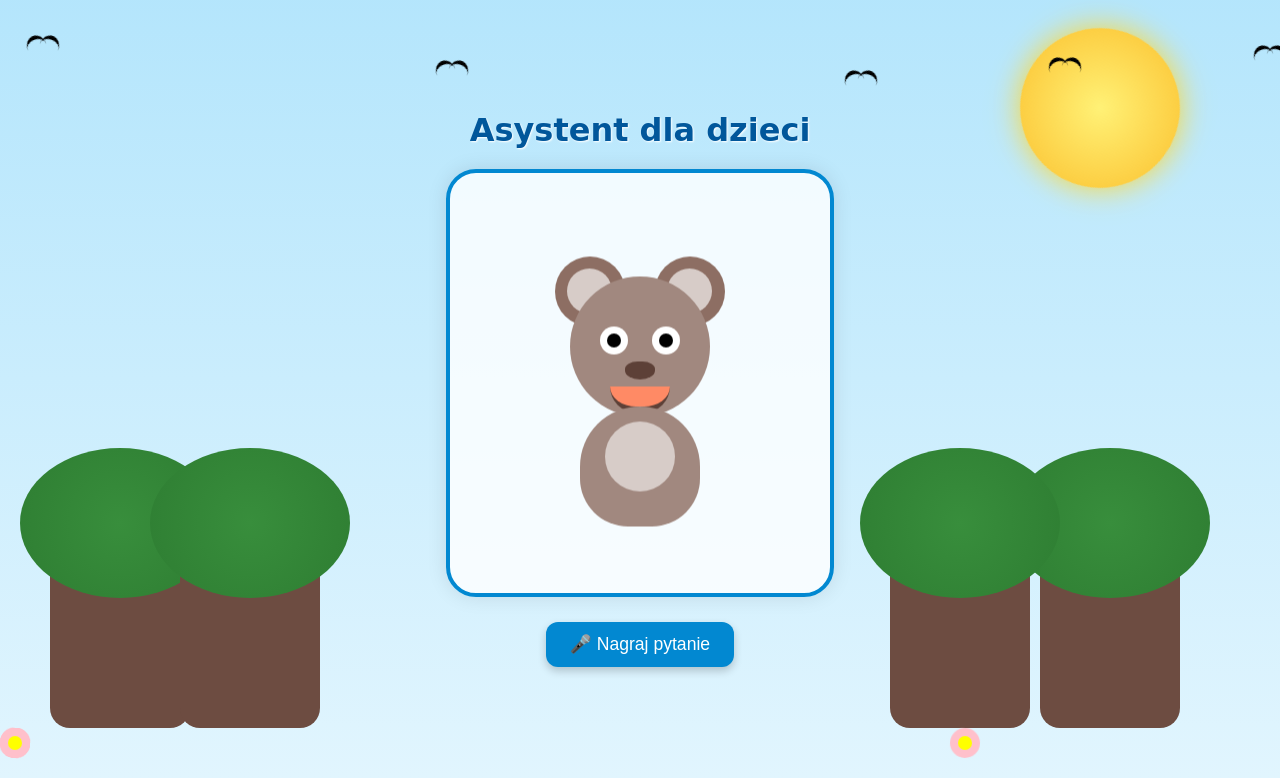
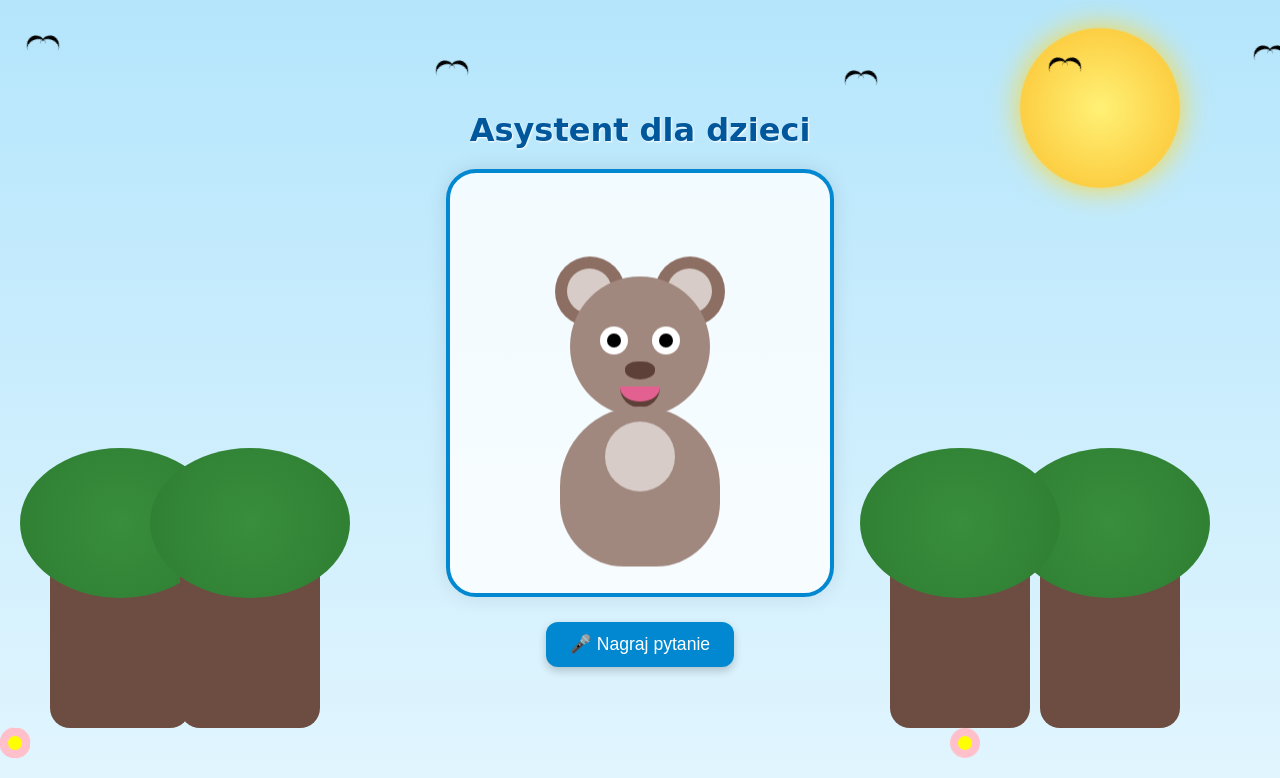
Before and after one commit to NBochenek21/Online-chat-for-kids, a Flask app: page / in a window 1280 px wide. Shown: the part 22-800 px from the top of the page. Run offline with Flask 3, Linux system fonts and the light colour scheme.

Commit message:
index.html

```diff
--- a/app/templates/index.html
+++ b/app/templates/index.html
@@ -1,8 +1,6 @@
-<!DOCTYPE html>
-<html lang="pl">
-<head>
-  <meta charset="UTF-8" />
-  <meta name="viewport" content="width=device-width, initial-scale=1.0" />
+<html lang="pl"><head>
+  <meta charset="UTF-8">
+  <meta name="viewport" content="width=device-width, initial-scale=1.0">
   <title>Asystent dla dzieci</title>
   <style>
     body {
@@ -228,21 +226,21 @@
 
     .mouth {
       position: absolute;
-      width: 60px;
-      height: 20px;
+      width: 40px;
+      height: 15px;
       border-bottom: 6px solid #5d4037;
       border-radius: 0 0 40px 40px;
       top: 110px;
       left: 50%;
       transform: translateX(-50%);
       animation: talk 3s infinite ease-in-out;
-      background: #ff8a65;
+      background: #e36190;
     }
 
     .body {
       position: absolute;
-      width: 120px;
-      height: 120px;
+      width: 160px;
+      height: 160px;
       background: #a1887f;
       border-radius: 50% 50% 40% 40%;
       top: 150px;
@@ -332,5 +330,5 @@
       }
     });
   </script>
-</body>
-</html>
+
+  </body></html>
```
